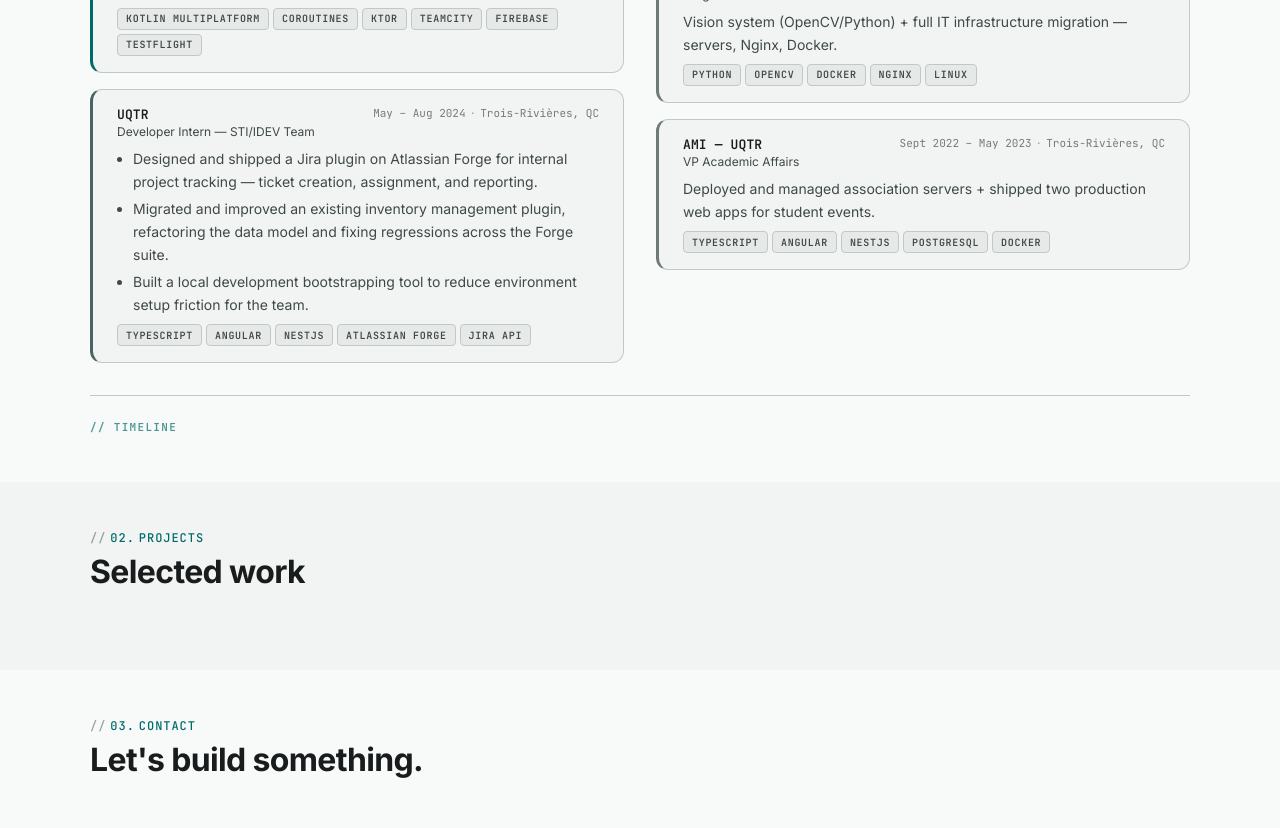
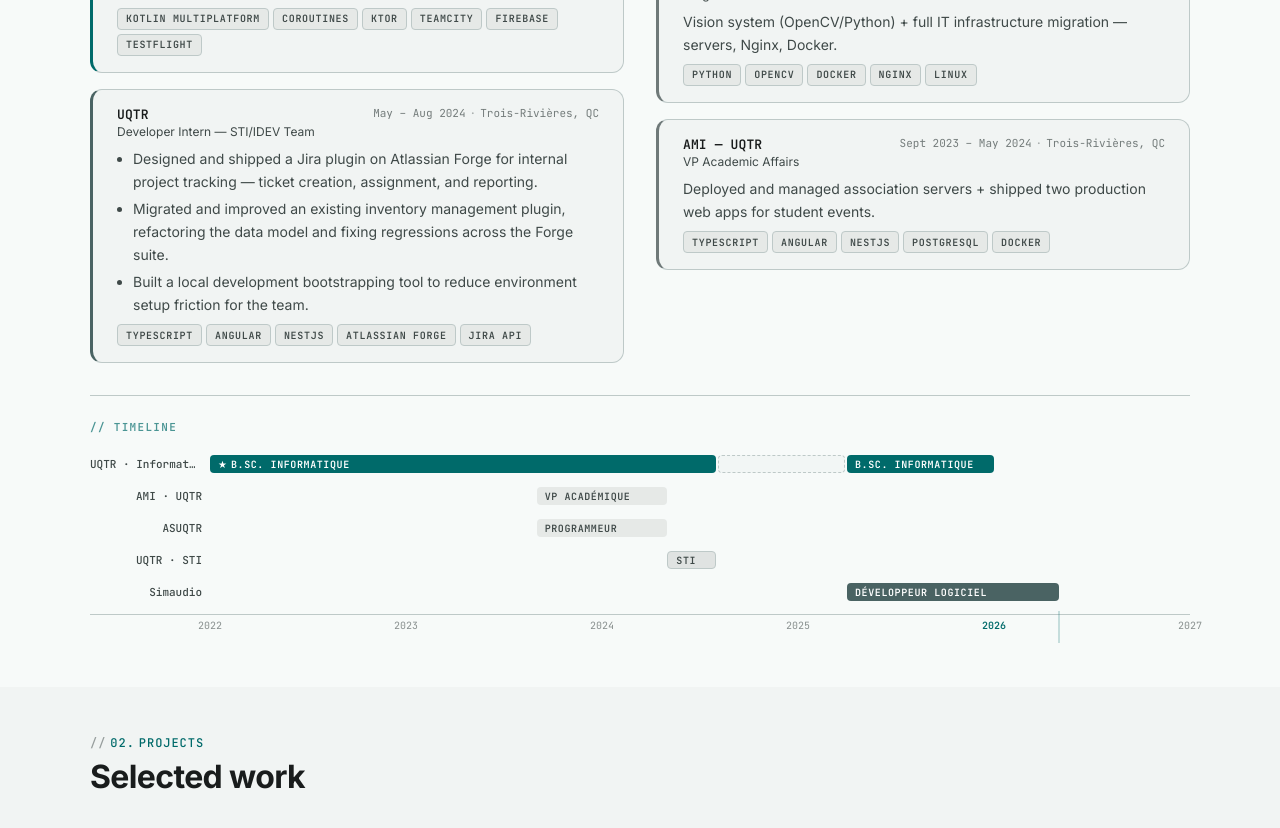
Before and after one commit to wolf-361/portfolio, an Angular app: page / in a window 1280 px wide. Shown: the part 1300-2128 px from the top of the page. Built offline with nearby package versions, Linux system fonts and the light colour scheme.

Commit message:
feat: add timeline

```diff
--- a/src/app/features/home/pages/home-page/home-page.html
+++ b/src/app/features/home/pages/home-page/home-page.html
@@ -70,7 +70,7 @@
     <!-- Timeline — part of experiences section -->
     <div class="timeline-block">
       <p class="col-label mono">{{ lang.t('// timeline', '// chronologie') }}</p>
-      <!-- ui-timeline-bar wired in task #14 -->
+      <ui-timeline-bar [rows]="timelineRows" [startYear]="2022" [endYear]="2027" />
     </div>
   </div>
 </section>
--- a/src/app/features/home/pages/home-page/home-page.ts
+++ b/src/app/features/home/pages/home-page/home-page.ts
@@ -3,12 +3,14 @@
 import { HeroComponent } from '../../components/hero/hero';
 import { ExperienceCardComponent } from '../../components/experience-card/experience-card';
 import { SectionHeaderComponent } from '../../../../shared/components/section-header/section-header';
+import { TimelineBarComponent } from '../../../../shared/components/timeline-bar/timeline-bar';
+import { TimelineRow } from '../../../../shared/components/timeline-bar/timeline-bar.model';
 import { LangService } from '../../../../core/lang/lang';
 import { Experience, Education } from '../../models/experience';
 
 @Component({
   selector: 'app-home-page',
-  imports: [HeroComponent, ExperienceCardComponent, SectionHeaderComponent],
+  imports: [HeroComponent, ExperienceCardComponent, SectionHeaderComponent, TimelineBarComponent],
   templateUrl: './home-page.html',
   styleUrl: './home-page.scss',
 })
@@ -21,7 +23,7 @@
     {
       title: { en: 'Software Developer', fr: 'Développeur logiciel' },
       company: 'Simaudio',
-      period: { en: 'Sept 2023 – Present', fr: 'Sept 2023 – Présent' },
+      period: { en: 'Apr. 2025 – Present', fr: 'Avr. 2025 – Présent' },
       location: 'Montréal, QC',
       kind: 'work',
       active: true,
@@ -74,7 +76,7 @@
     {
       title: { en: 'Programmer', fr: 'Programmeur' },
       company: 'ASUQTR — RoboSub',
-      period: { en: 'Sept 2022 – May 2023', fr: 'Sept 2022 – Mai 2023' },
+      period: { en: 'Sept 2023 – May 2024', fr: 'Sept 2023 – Mai 2024' },
       location: 'Trois-Rivières, QC',
       kind: 'association',
       bullets: [
@@ -88,7 +90,7 @@
     {
       title: { en: 'VP Academic Affairs', fr: 'VP aux affaires académiques' },
       company: 'AMI — UQTR',
-      period: { en: 'Sept 2022 – May 2023', fr: 'Sept 2022 – Mai 2023' },
+      period: { en: 'Sept 2023 – May 2024', fr: 'Sept 2023 – Mai 2024' },
       location: 'Trois-Rivières, QC',
       kind: 'association',
       bullets: [
@@ -102,6 +104,55 @@
   ];
 
   // ── Education ──────────────────────────────────────────────────────────────
+
+  // ── Timeline ───────────────────────────────────────────────────────────────
+  // Decimal year formula: year + (month - 1) / 12
+  // Jan = 0, May = 4/12, Sept = 8/12
+
+  readonly timelineRows: TimelineRow[] = [
+    {
+      label: 'UQTR · Informatique',
+      barLabel: 'B.Sc. Informatique',
+      start: 2022, // unused — segments takes over
+      end: 2026,
+      variant: 'education',
+      ongoing: true,
+      segments: [
+        { start: 2022, end: 2024 + 7 / 12, barLabel: 'B.Sc. Informatique', starred: true },
+        { start: 2024 + 7 / 12, end: 2025 + 3 / 12, barLabel: 'Congé', isGap: true },
+        { start: 2025 + 3 / 12, end: 2026, barLabel: 'B.Sc. Informatique' },
+      ],
+    },
+    {
+      label: 'AMI · UQTR',
+      barLabel: 'VP Académique',
+      start: 2023 + 8 / 12, // Sept 2023
+      end: 2024 + 4 / 12, // May 2024
+      variant: 'association',
+    },
+    {
+      label: 'ASUQTR',
+      barLabel: 'Programmeur',
+      start: 2023 + 8 / 12, // Sept 2023
+      end: 2024 + 4 / 12, // May 2024
+      variant: 'association',
+    },
+    {
+      label: 'UQTR · STI',
+      barLabel: 'STI',
+      start: 2024 + 4 / 12, // May 2024
+      end: 2024 + 7 / 12, // Aug 2024
+      variant: 'internship',
+    },
+    {
+      label: 'Simaudio',
+      barLabel: 'Développeur logiciel',
+      start: 2025 + 3 / 12, // April 2025
+      end: new Date().getFullYear() + new Date().getMonth() / 12,
+      variant: 'work',
+      ongoing: true,
+    },
+  ];
 
   readonly educationEntries: Education[] = [
     {
--- a/src/app/shared/components/timeline-bar/timeline-bar.html
+++ b/src/app/shared/components/timeline-bar/timeline-bar.html
@@ -1,10 +1,29 @@
 <div class="timeline">
-  <!-- Rows -->
   <div class="rows">
     @for (row of rows(); track row.label) {
       <div class="row">
         <span class="row-label">{{ row.label }}</span>
         <div class="track">
+          @if (row.segments) {
+            <!-- Multi-segment mode: multiple bars on one track -->
+            @for (seg of row.segments; track seg.start) {
+              <div
+                class="bar"
+                [class]="seg.isGap ? 'bar-gap' : 'bar-' + row.variant"
+                [style.left]="segLeft(seg)"
+                [style.width]="segWidth(seg)"
+                [attr.aria-label]="seg.barLabel"
+              >
+                @if (!seg.isGap && showSegLabel(seg)) {
+                  @if (seg.starred) {
+                    <span class="bar-star" aria-label="Dean's List">★</span>
+                  }
+                  <span class="bar-label">{{ seg.barLabel }}</span>
+                }
+              </div>
+            }
+          } @else {
+            <!-- Single bar mode -->
             <div
               class="bar"
               [class]="'bar-' + row.variant"
@@ -12,11 +31,14 @@
               [style.width]="barWidth(row)"
               [attr.aria-label]="row.barLabel"
             >
+              @if (showLabel(row)) {
                 @if (row.starred) {
                   <span class="bar-star" aria-label="Dean's List">★</span>
                 }
                 <span class="bar-label">{{ row.barLabel }}</span>
+              }
             </div>
+          }
         </div>
       </div>
     }
@@ -34,7 +56,6 @@
           >{{ tick }}</span
         >
       }
-      <!-- Current position indicator -->
       <span class="now-line" [style.left]="currentYearLeft()"></span>
     </div>
   </div>
--- a/src/app/shared/components/timeline-bar/timeline-bar.scss
+++ b/src/app/shared/components/timeline-bar/timeline-bar.scss
@@ -104,6 +104,12 @@
   color: sys.$on-surface-variant;
 }
 
+.bar-gap {
+  background: color-mix(in srgb, sys.$outline-variant 8%, transparent);
+  border: 1px dashed sys.$outline-variant;
+  border-radius: sys.$corner-extra-small;
+}
+
 // ── Year axis ──────────────────────────────────────────────────────────────────
 
 .axis {
@@ -140,13 +146,11 @@
   }
 }
 
-// Thin vertical line marking "now" on the timeline
-// Extends upward into the row area by the axis margin (0.5rem = sp.$sm)
 .now-line {
   position: absolute;
   top: -0.5rem;
   width: 1px;
-  height: calc(100% + 0.5rem + 0.25rem); // sp.$sm + sp.$xs
+  height: calc(100% + 0.5rem + 0.25rem);
   background: sys.$primary;
   opacity: 0.4;
   transform: translateX(-50%);
--- a/src/app/shared/components/timeline-bar/timeline-bar.ts
+++ b/src/app/shared/components/timeline-bar/timeline-bar.ts
@@ -1,5 +1,5 @@
 import { Component, computed, input } from '@angular/core';
-import { TimelineRow } from './timeline-bar.model';
+import { TimelineRow, TimelineSegment } from './timeline-bar.model';
 
 /**
  * Gantt-style horizontal timeline component.
@@ -21,11 +21,12 @@
   styleUrl: './timeline-bar.scss',
 })
 export class TimelineBarComponent {
+  private readonly GAP_INSET = 2; // px — sp.$xxs
+
   readonly rows = input.required<TimelineRow[]>();
   readonly startYear = input<number>(2022);
   readonly endYear = input<number>(2026);
 
-  /** Year ticks shown on the axis */
   readonly axisTicks = computed<number[]>(() => {
     const ticks: number[] = [];
     for (let y = this.startYear(); y <= this.endYear(); y++) {
@@ -40,7 +41,6 @@
     return now.getFullYear() + now.getMonth() / 12;
   });
 
-  /** Convert a decimal year to a percentage offset within the timeline */
   toPercent(year: number): number {
     const span = this.endYear() - this.startYear();
     return Math.max(0, Math.min(100, ((year - this.startYear()) / span) * 100));
@@ -54,6 +54,24 @@
     return `${this.toPercent(row.end) - this.toPercent(row.start)}%`;
   }
 
+  showLabel(row: TimelineRow): boolean {
+    return this.toPercent(row.end) - this.toPercent(row.start) > 4;
+  }
+
+  segLeft(seg: TimelineSegment): string {
+    const pct = this.toPercent(seg.start);
+    return seg.isGap ? `calc(${pct}% + ${this.GAP_INSET}px)` : `${pct}%`;
+  }
+
+  segWidth(seg: TimelineSegment): string {
+    const w = this.toPercent(seg.end) - this.toPercent(seg.start);
+    return seg.isGap ? `calc(${w}% - ${this.GAP_INSET * 2}px)` : `${w}%`;
+  }
+
+  showSegLabel(seg: TimelineSegment): boolean {
+    return this.toPercent(seg.end) - this.toPercent(seg.start) > 4;
+  }
+
   currentYearLeft(): string {
     return `${this.toPercent(this.currentYearDecimal())}%`;
   }
--- a/src/styles/_spacing.scss
+++ b/src/styles/_spacing.scss
@@ -11,6 +11,7 @@
 // polluting the runtime CSS var namespace with non-M3 tokens.
 // =============================================================================
 
+$xxs: 0.125rem; //  2px
 $xs: 0.25rem; //  4px
 $sm: 0.5rem; //  8px
 $md: 1rem; // 16px
```
Also changed, not shown: src/app/shared/components/timeline-bar/timeline-bar.model.ts (+23 -10 lines). Lines whose indentation alone changed are shown as unchanged.
